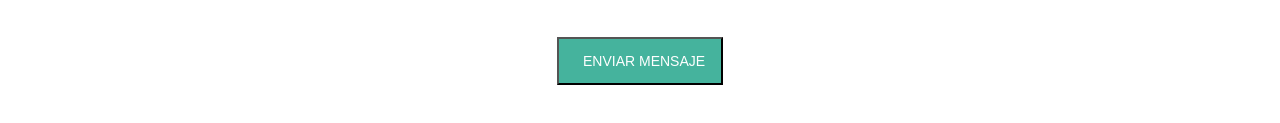
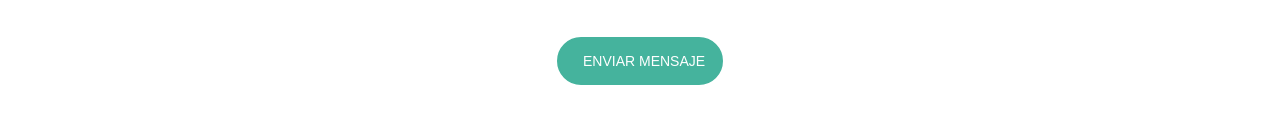
Before and after one commit to Alexra97/alexra97.github.io, a plain HTML site: page index.html in a window 1280 px wide. Shown: the part 4457-4580 px from the top of the page. Drawn offline with nearby package versions, Linux system fonts and the light colour scheme.

Commit message:
Style of submit button

```diff
--- a/estilos.css
+++ b/estilos.css
@@ -212,6 +212,7 @@ p {
 .line {
   border-left: 6px;
   height: 500px;
+  width: 2px;
   color: #424949;
 }
 
@@ -250,6 +251,8 @@ span {
 /* CONTACT */
 
 #contacto input[type="submit"] {
+    border-radius: 25px;
+    border: 2px solid #45B39D;
     font-size: 14px;
     color: #fff;
     background: #45B39D;
```
